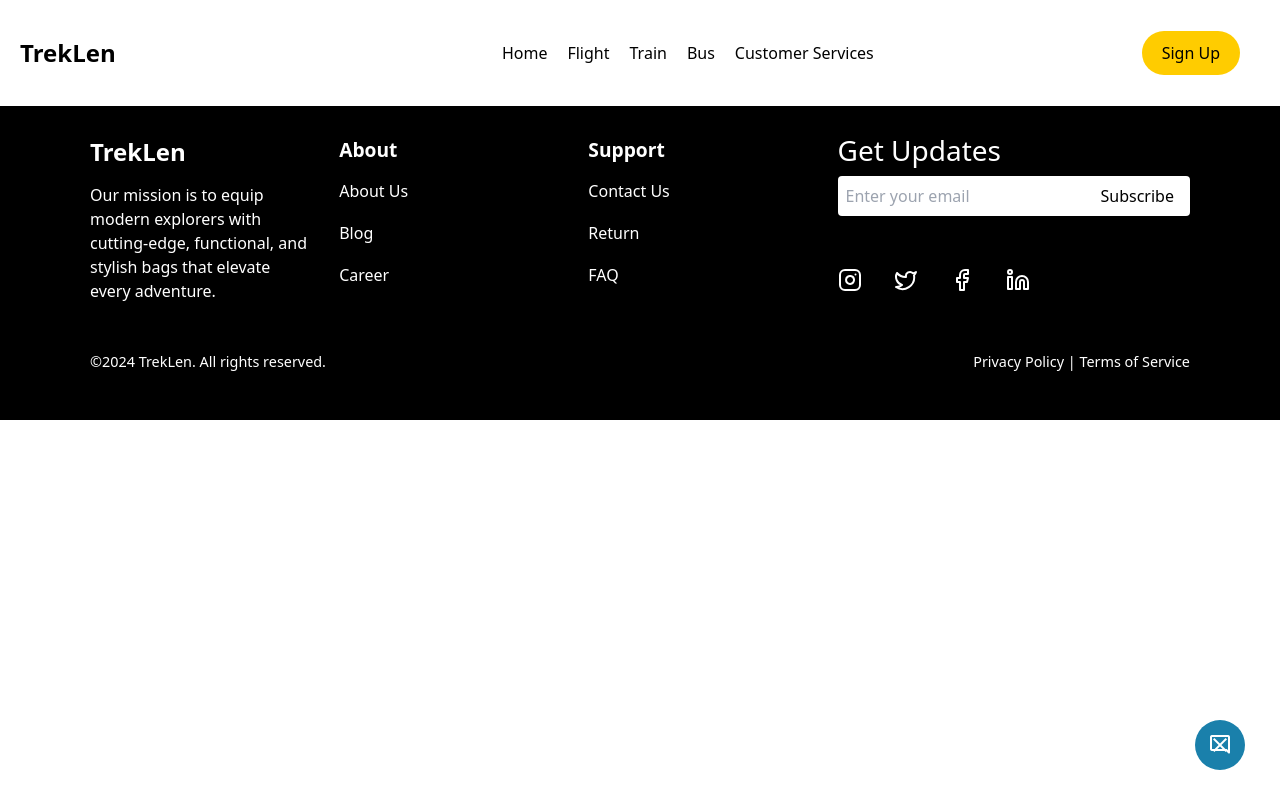
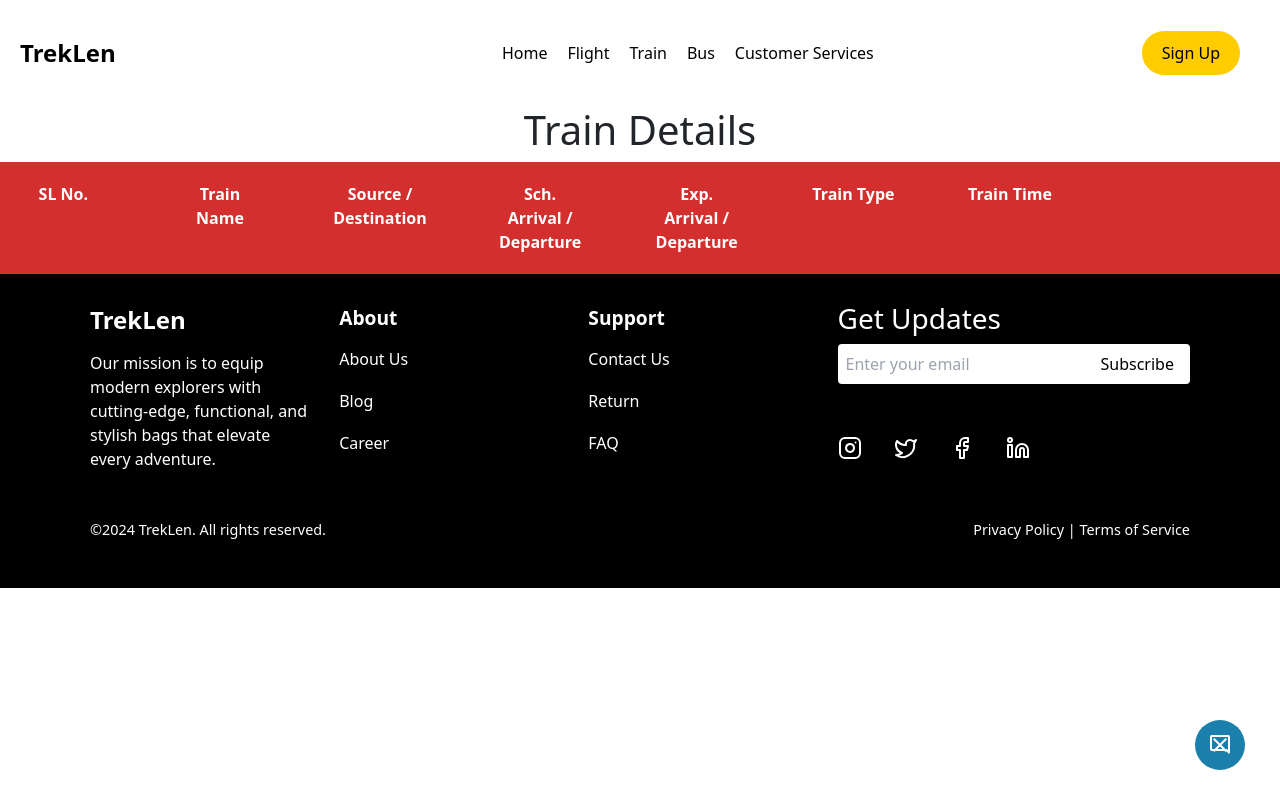
Before and after one commit to pritam0331/TrekLen, a React (Vite) app in the folder Client/: page /details in a window 1280 px wide. Built offline with nearby package versions, Linux system fonts and the light colour scheme.

Commit message:
add detail page to the code

```diff
--- a/Client/src/App.jsx
+++ b/Client/src/App.jsx
@@ -13,6 +13,7 @@ import Chatbot from "./Components/chatbot/Chatbot";
 // import Signup from './Components/Signup/Signup';
 import Signup from "./Components/Signup/Signup";
 import Signin from "./Components/Signin/Signin";
+import Details from "./Components/details_page/details";
 import CustomerService from "./Components/CustomerService/CustomerService";
 function App() {
   return (
@@ -27,6 +28,7 @@ function App() {
           <Route path="/CustomerService" element={<CustomerService />}></Route>
           <Route path="/signup" element={<Signup />}></Route>
           <Route path="/signin" element={<Signin />}></Route>
+          <Route path="/details" element={<Details />} />
         </Routes>
         <Chatbot />
         <Footer />
--- a/Client/src/Components/Train/Train.jsx
+++ b/Client/src/Components/Train/Train.jsx
@@ -1,101 +1,166 @@
-import React, { useState } from 'react';
-import './Train.css';
-import { TrainIcon, Headphones, User, Search, ArrowLeftRight, MapPin } from 'lucide-react';
-import agra from '../Train/agra.jpg';
-import delhi from '../Train/delhi.jpg';
-import banaras from '../Train/banaras.jpg';
-import chennai from '../Train/chennai.jpg';
-import goa from '../Train/goa.jpg';
-import jaipur from '../Train/jaipur.jpg';
-import kerala from '../Train/kerala.jpg';
-import deal1 from '../Train/deal1.jpg';
-import deal2 from '../Train/deal2.jpg';
-import j1 from '../Train/j1.jpg';
-import j2 from '../Train/j2.jpg';
-import j3 from '../Train/j3.jpg';
-
+import React, { useState } from "react";
+import { useNavigate } from "react-router-dom";
+import "./Train.css";
+import {
+  TrainIcon,
+  Headphones,
+  User,
+  Search,
+  ArrowLeftRight,
+  MapPin,
+} from "lucide-react";
+import agra from "../Train/agra.jpg";
+import delhi from "../Train/delhi.jpg";
+import banaras from "../Train/banaras.jpg";
+import chennai from "../Train/chennai.jpg";
+import goa from "../Train/goa.jpg";
+import jaipur from "../Train/jaipur.jpg";
+import kerala from "../Train/kerala.jpg";
+import deal1 from "../Train/deal1.jpg";
+import deal2 from "../Train/deal2.jpg";
+import j1 from "../Train/j1.jpg";
+import j2 from "../Train/j2.jpg";
+import j3 from "../Train/j3.jpg";
 
 function Train() {
-  const [tripType, setTripType] = useState('oneWay');
-  const [fareType, setFareType] = useState('regular');
-  const [travelClass, setTravelClass] = useState('economy');
+  const [tripType, setTripType] = useState("oneWay");
+  const [fareType, setFareType] = useState("regular");
+  const [travelClass, setTravelClass] = useState("economy");
   const trips = [
     {
       image: delhi,
-      title: 'Mumbai to Delhi',
-      trainType: 'Executive train',
-      company: 'CityHopper Express',
-      price: '₹399',
+      title: "Mumbai to Delhi",
+      trainType: "Executive train",
+      company: "CityHopper Express",
+      price: "₹399",
     },
     {
       image: banaras,
-      title: 'Delhi to Vanarasi',
-      trainType: 'Sleeper train',
-      company: 'UrbanSwift Travel',
-      price: '₹499',
+      title: "Delhi to Vanarasi",
+      trainType: "Sleeper train",
+      company: "UrbanSwift Travel",
+      price: "₹499",
     },
     {
       image: goa,
-      title: 'Kolkata to Chennai',
-      trainType: 'Double-Decker train',
-      company: 'MetroWave',
-      price: '₹399',
+      title: "Kolkata to Chennai",
+      trainType: "Double-Decker train",
+      company: "MetroWave",
+      price: "₹399",
     },
     {
       image: chennai,
-      title: 'Hyderabad to Goa',
-      trainType: 'Economy train',
-      company: 'TravelEase Transport',
-      price: '₹999',
+      title: "Hyderabad to Goa",
+      trainType: "Economy train",
+      company: "TravelEase Transport",
+      price: "₹999",
     },
   ];
 
   const packages = [
     {
       image: goa,
-      title: 'Goa',
-      trainType: 'Double-Decker train',
-      company: 'MetroWave',
-      price: '₹999',
+      title: "Goa",
+      trainType: "Double-Decker train",
+      company: "MetroWave",
+      price: "₹999",
     },
     {
       image: agra,
-      title: 'Agra',
-      trainType: 'Double-Decker train',
-      company: 'MetroWave',
-      price: '₹999',
+      title: "Agra",
+      trainType: "Double-Decker train",
+      company: "MetroWave",
+      price: "₹999",
     },
     {
       image: kerala,
-      title: 'Kerala',
-      trainType: 'Double-Decker train',
-      company: 'MetroWave',
-      price: '₹999',
+      title: "Kerala",
+      trainType: "Double-Decker train",
+      company: "MetroWave",
+      price: "₹999",
     },
     {
       image: jaipur,
-      title: 'Jaipur',
-      trainType: 'Double-Decker train',
-      company: 'MetroWave',
-      price: '₹999',
+      title: "Jaipur",
+      trainType: "Double-Decker train",
+      company: "MetroWave",
+      price: "₹999",
     },
   ];
 
   const destinations = [
-    'Jakarta', 'Bali', 'Bandung', 'Yogyakarta', 'Surabaya', 'Medan',
-    'Semarang', 'Makassar', 'Palembang', 'Manado', 'Malang', 'Bogor',
-    'Batam', 'Pontianak', 'Balikpapan', 'Samarinda', 'Padang',
-    'Bandar Lampung', 'Banjarmasin', 'Ambon'
+    "Jakarta",
+    "Bali",
+    "Bandung",
+    "Yogyakarta",
+    "Surabaya",
+    "Medan",
+    "Semarang",
+    "Makassar",
+    "Palembang",
+    "Manado",
+    "Malang",
+    "Bogor",
+    "Batam",
+    "Pontianak",
+    "Balikpapan",
+    "Samarinda",
+    "Padang",
+    "Bandar Lampung",
+    "Banjarmasin",
+    "Ambon",
+  ];
+  const trains = [
+    { name: "Shatabdi Express", time: "08:30 AM" },
+    { name: "Vande Bharat Express", time: "10:00 AM" },
+    { name: "Rajdhani Express", time: "05:15 PM" },
   ];
 
   const [passengers, setPassengers] = useState(1);
+  const navigate = useNavigate();
+
+  const handleSearch = () => {
+    const origin = document.querySelector('[placeholder="Origin"]').value;
+    const destination = document.querySelector(
+      '[placeholder="Destination"]'
+    ).value;
+    const departDate = document.querySelector(
+      '[placeholder="Depart Date"]'
+    ).value;
+    const returnDate =
+      tripType === "roundTrip"
+        ? document.querySelector('[placeholder="Return Date"]').value
+        : null;
+
+    // Pass the selected train(s) as an array (even if it's just one train)
+    const selectedTrains = [trains[1]]; // Wrap the selected train in an array
+
+    navigate("/details", {
+      state: {
+        tripType,
+        travelClass,
+        passengers,
+        fareType,
+        origin,
+        destination,
+        departDate,
+        returnDate,
+        trains,
+      },
+    });
+  };
 
   return (
     <>
       <section className="train-booking-section">
         <div className="train-header-content">
-          <h1 className="train-main-heading">Ride the Rails, Embrace the Journey</h1>
-          <p className="train-subheading">Find Countless Train Options & Deals To Various Destinations Around The World</p>
+          <h1 className="train-main-heading">
+            Ride the Rails, Embrace the Journey
+          </h1>
+          <p className="train-subheading">
+            Find Countless Train Options & Deals To Various Destinations Around
+            The World
+          </p>
         </div>
 
         {/* <div className="train-content-wrapper">
@@ -127,19 +192,45 @@ function Train() {
 
           <div className="train-booking-form">
             <div className="train-trip-type">
-              <label className={`radio-label ${tripType === 'oneWay' ? 'selected' : ''}`}>
-                <input type="radio" name="tripType" checked={tripType === 'oneWay'} onChange={() => setTripType('oneWay')} />
+              <label
+                className={`radio-label ${
+                  tripType === "oneWay" ? "selected" : ""
+                }`}>
+                <input
+                  type="radio"
+                  name="tripType"
+                  checked={tripType === "oneWay"}
+                  onChange={() => setTripType("oneWay")}
+                />
                 One Way
               </label>
-              <label className={`radio-label ${tripType === 'roundTrip' ? 'selected' : ''}`}>
-                <input type="radio" name="tripType" checked={tripType === 'roundTrip'} onChange={() => setTripType('roundTrip')} />
+              <label
+                className={`radio-label ${
+                  tripType === "roundTrip" ? "selected" : ""
+                }`}>
+                <input
+                  type="radio"
+                  name="tripType"
+                  checked={tripType === "roundTrip"}
+                  onChange={() => setTripType("roundTrip")}
+                />
                 Round Trip
               </label>
-              <label className={`radio-label ${tripType === 'multiCity' ? 'selected' : ''}`}>
-                <input type="radio" name="tripType" checked={tripType === 'multiCity'} onChange={() => setTripType('multiCity')} />
+              <label
+                className={`radio-label ${
+                  tripType === "multiCity" ? "selected" : ""
+                }`}>
+                <input
+                  type="radio"
+                  name="tripType"
+                  checked={tripType === "multiCity"}
+                  onChange={() => setTripType("multiCity")}
+                />
                 Multi-City
               </label>
-              <select className="train-trip-select" value={travelClass}
+              <select
+                className="train-trip-select"
+                value={travelClass}
                 onChange={(e) => setTravelClass(e.target.value)}>
                 <option value="economy">Economy</option>
                 <option value="premiumEconomy">Premium Economy</option>
@@ -153,29 +244,65 @@ function Train() {
               <div className="train-arrow-icon">
                 <ArrowLeftRight size={24} />
               </div>
-              <input type="text" placeholder="Destination" className="input-field" />
-              <input type="text" placeholder="Depart Date" className="input-field" />
-              {tripType === 'roundTrip' && (
-                <input type="text" placeholder="Return Date" className="input-field" />
+              <input
+                type="text"
+                placeholder="Destination"
+                className="input-field"
+              />
+              <input
+                type="text"
+                placeholder="Depart Date"
+                className="input-field"
+              />
+              {tripType === "roundTrip" && (
+                <input
+                  type="text"
+                  placeholder="Return Date"
+                  className="input-field"
+                />
               )}
               <div className="train-traveler-input">
                 <User size={18} className="icon" />
-                <input type="number" value={passengers} defaultValue={1} min={1} className="input-field" onChange={(e) => setPassengers(e.target.value > 6 ? 6 : e.target.value)} />
+                <input
+                  type="number"
+                  value={passengers}
+                  defaultValue={1}
+                  min={1}
+                  className="input-field"
+                  onChange={(e) =>
+                    setPassengers(e.target.value > 6 ? 6 : e.target.value)
+                  }
+                />
               </div>
             </div>
 
-
             <div className="train-bottom-options">
-              <label className={`radio-labels ${fareType === 'regular' ? 'selected' : ''}`}>
-                <input type="radio" name="fareType" checked={fareType === 'regular'} onChange={() => setFareType('regular')} />
+              <label
+                className={`radio-labels ${
+                  fareType === "regular" ? "selected" : ""
+                }`}>
+                <input
+                  type="radio"
+                  name="fareType"
+                  checked={fareType === "regular"}
+                  onChange={() => setFareType("regular")}
+                />
                 Regular Fare
               </label>
-              <label className={`radio-labels ${fareType === 'student' ? 'selected' : ''}`}>
-                <input type="radio" name="fareType" checked={fareType === 'student'} onChange={() => setFareType('student')} />
+              <label
+                className={`radio-labels ${
+                  fareType === "student" ? "selected" : ""
+                }`}>
+                <input
+                  type="radio"
+                  name="fareType"
+                  checked={fareType === "student"}
+                  onChange={() => setFareType("student")}
+                />
                 Student Fare
               </label>
               <div className="train-spacer"></div>
-              <button className="train-search-button">
+              <button className="train-search-button" onClick={handleSearch}>
                 <Search size={18} className="icon" />
                 Search
               </button>
@@ -186,7 +313,9 @@ function Train() {
       <section className="train-top-route">
         <div className="train-top-content">
           <h1>Top train Route This Month</h1>
-          <p>Explore the trandlist travel destinations for unforgetabble Journeys</p>
+          <p>
+            Explore the trandlist travel destinations for unforgetabble Journeys
+          </p>
         </div>
         <div className="travel-cards">
           {trips.map((trip, index) => (
@@ -194,8 +323,12 @@ function Train() {
               <img src={trip.image} alt={trip.title} className="card-image" />
               <div className="card-content">
                 <h3>{trip.title}</h3>
-                <p><MapPin size={18} /> {trip.trainType}</p>
-                <p><trainIcon size={18} /> {trip.company}</p>
+                <p>
+                  <MapPin size={18} /> {trip.trainType}
+                </p>
+                <p>
+                  <trainIcon size={18} /> {trip.company}
+                </p>
                 <p className="price">Start from {trip.price}</p>
               </div>
             </div>
@@ -226,7 +359,10 @@ function Train() {
       <section className="travel-section">
         <div className="train-top-content">
           <h1>Ready for your next journey?</h1>
-          <p>Discover most affordable train and travel options to popular destinations below.</p>
+          <p>
+            Discover most affordable train and travel options to popular
+            destinations below.
+          </p>
         </div>
         <div className="travel-buttons">
           {destinations.map((destination, index) => (
@@ -247,7 +383,9 @@ function Train() {
           <div className="deal-card">
             <img src={deal1} alt="Deal 1" className="deal-image" />
             <div className="deal-overlay">
-              <div className="deal-validity">Valid only on 2 Oct - 24 Oct 2024</div>
+              <div className="deal-validity">
+                Valid only on 2 Oct - 24 Oct 2024
+              </div>
               <h3>Exclusive Travel Offers Just For You!</h3>
               <p className="deal-percentage">30%</p>
               <p className="terms">*with Terms and Condition</p>
@@ -257,7 +395,9 @@ function Train() {
           <div className="deal-card">
             <img src={deal2} alt="Deal 2" className="deal-image" />
             <div className="deal-overlay">
-              <div className="deal-validity">Valid only on 10 Nov - 10 Dec 2024</div>
+              <div className="deal-validity">
+                Valid only on 10 Nov - 10 Dec 2024
+              </div>
               <h3>Enjoy Cashback on Your Journey</h3>
               <p className="deal-percentage">Up to 500k</p>
               <p className="terms">*with Terms and Condition</p>
@@ -280,7 +420,7 @@ function Train() {
         <div className="explore-left">
           <div className="explore-card">
             <div className="overlay">
-            <img src={j1} alt="explore 1" className="explore-image" />
+              <img src={j1} alt="explore 1" className="explore-image" />
               <h3>Explore more to get your comfort zone</h3>
               <p>Book your perfect stay with us.</p>
               <button className="booking-button">Booking Now →</button>
@@ -288,7 +428,7 @@ function Train() {
           </div>
           <div className="explore-card-small">
             <div className="overlay">
-            <img src={j2} alt="explore 1" className="explore-image" />
+              <img src={j2} alt="explore 1" className="explore-image" />
               <p>train & Travel Available</p>
               <h3>14,230</h3>
             </div>
@@ -297,7 +437,7 @@ function Train() {
 
         <div className="explore-right">
           <div className="overlay">
-          <img src={j3} alt="explore 1" className="explore-image" />
+            <img src={j3} alt="explore 1" className="explore-image" />
             <h2>Beyond accommodation, creating memories of a lifetime</h2>
           </div>
         </div>
--- /dev/null
+++ b/Client/src/Components/details_page/details.css
@@ -0,0 +1,50 @@
+.detail {
+  align-items: center;
+}
+.train-table {
+  width: 100%;
+  border-collapse: collapse;
+}
+
+.header {
+  display: flex;
+  background-color: #d32f2f;
+  color: white;
+  padding: 10px;
+  font-weight: bold;
+}
+
+.cell {
+  flex: 1;
+  text-align: center;
+  padding: 10px;
+}
+
+.details {
+  display: flex;
+  background-color: #f5f5f5;
+  padding: 10px;
+}
+
+.details .cell {
+  background-color: #ffffff;
+}
+
+.message {
+  padding: 20px;
+  text-align: center;
+  background-color: #f8d7da;
+  color: #721c24;
+  border: 1px solid #f5c6cb;
+  margin-top: 20px;
+}
+
+.message {
+  display: flex;
+  justify-content: space-between;
+  align-items: center;
+}
+
+.cell {
+  margin-right: 50px;
+}
--- /dev/null
+++ b/Client/src/Components/details_page/details.jsx
@@ -0,0 +1,52 @@
+import React from "react";
+import { useLocation } from "react-router-dom";
+import "./details.css";
+
+const Details = () => {
+  const location = useLocation();
+  const {
+    tripType,
+    travelClass,
+    passengers,
+    fareType,
+    origin,
+    destination,
+    departDate,
+    returnDate,
+    trains, // Now this will be an array of train objects
+  } = location.state || {};
+
+  return (
+    <>
+      <h1 className="detail">Train Details</h1>
+
+      <div className="train-table">
+        <div className="header">
+          <div className="cell">SL No.</div>
+          <div className="cell">Train Name</div>
+          <div className="cell">Source / Destination</div>
+          <div className="cell">Sch. Arrival / Departure</div>
+          <div className="cell">Exp. Arrival / Departure</div>
+          <div className="cell">Train Type</div>
+          <div className="cell">Train Time</div>
+          <div className="cell"></div>
+        </div>
+        {trains &&
+          trains.map((train, index) => (
+            <div className="message" key={index}>
+              <div className="cell">{index + 1}</div>
+              <div className="cell">{train.name}</div>
+              <div className="cell">{`${origin} / ${destination}`}</div>
+              <div className="cell">{`${departDate}`}</div>
+              <div className="cell">{`${departDate}`}</div>
+              <div className="cell">{`${tripType}`}</div>
+              <div className="cell">{train.time}</div>
+              <button>Book</button>
+            </div>
+          ))}
+      </div>
+    </>
+  );
+};
+
+export default Details;
```
Also changed, not shown: 2 other files (tests, documents, lock files or other folders).
